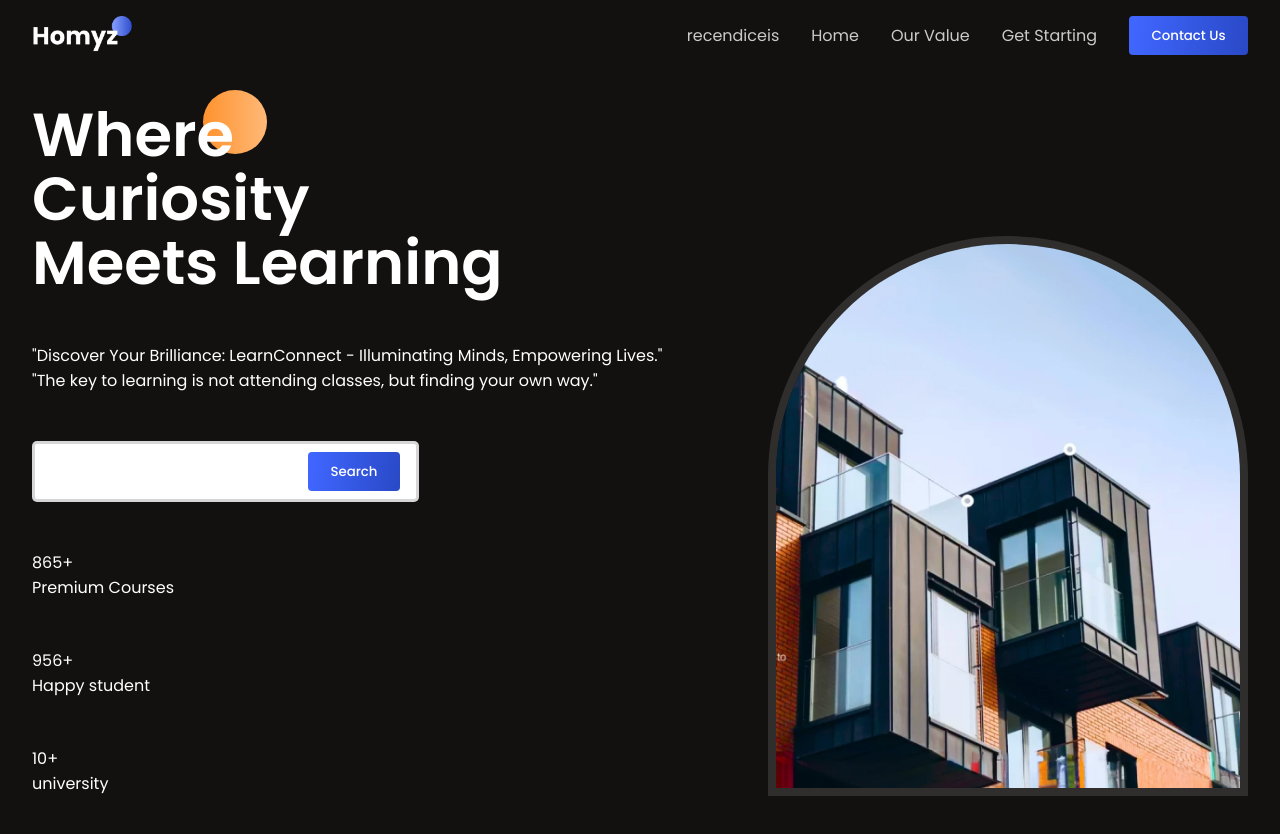
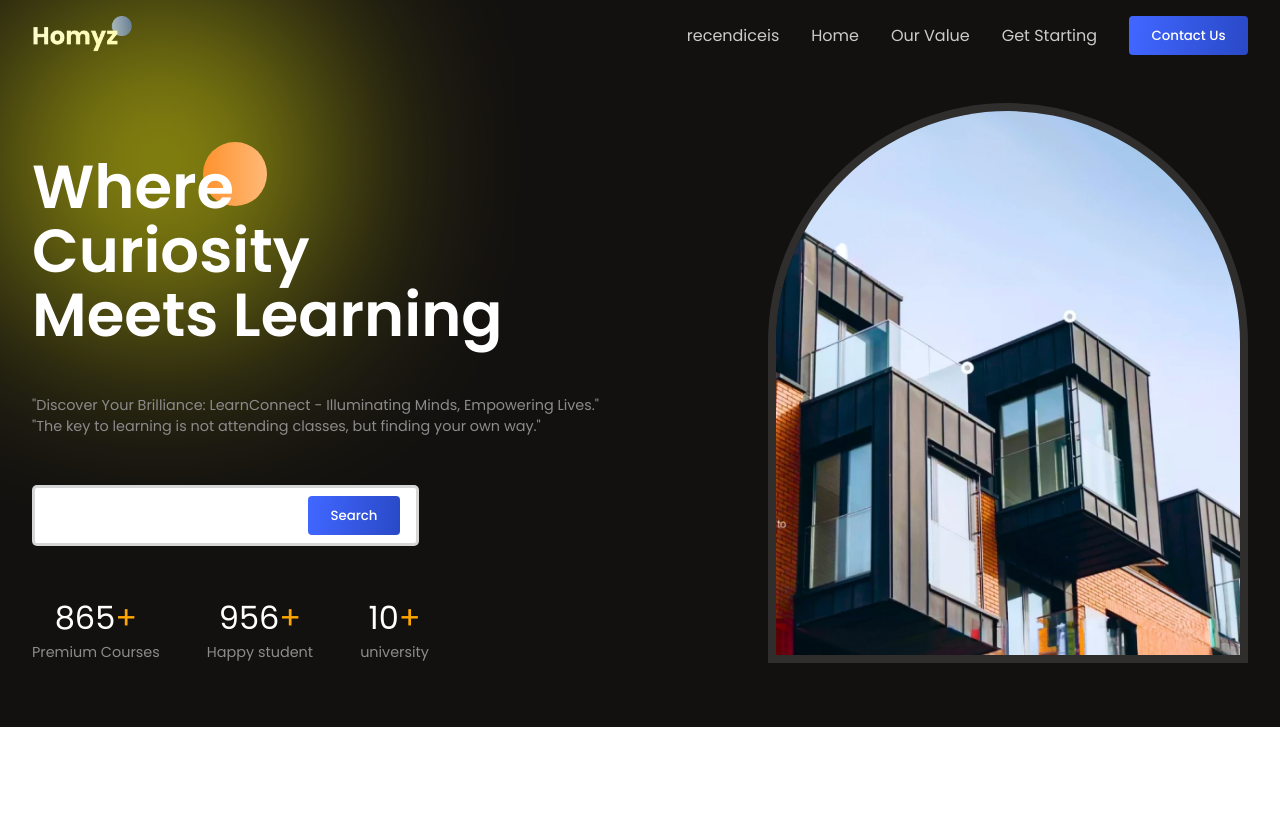
Before and after one commit to yousseflaghmir/e-learning-project, a React (Vite) app: page / in a window 1280 px wide. Shown: the top 834 px of the page. After the commit the page ends 800 px from the top, so only its background shows below. Built offline with nearby package versions, Linux system fonts and the light colour scheme.

Commit message:
youssef here

```diff
--- /dev/null
+++ b/src/App.css
@@ -0,0 +1,18 @@
+.App{
+    position: relative;
+    overflow-x: clip;
+
+}
+.App>:nth-child(1){
+    background-color: var(--black);
+    position: relative;
+
+}
+.white-gradiant{
+    position: absolute;
+    width: 20rem;
+    height: 20rem;
+    background: rgba(250, 246, 17, 0.582);
+    filter: blur(100px);
+    border-radius: 100px;
+}
--- a/src/App.jsx
+++ b/src/App.jsx
@@ -1,10 +1,14 @@
 import Header from './compenants/header/header'
 import Hero from './compenants/hero/hero'
+import './App.css'
 function App() {
   return (
     <div className="App">
-      <Header/>
-       <Hero />
+      <div>
+        <div className="white-gradiant"/>
+        <Header/>
+        <Hero/>
+      </div>
     </div>
   );
 }
--- a/src/compenants/header/header.css
+++ b/src/compenants/header/header.css
@@ -1,5 +1,5 @@
 .h-wrapper{
-   background: var(--black);
+
    color: white;
 }
 .h-container{
--- a/src/compenants/hero/hero.css
+++ b/src/compenants/hero/hero.css
@@ -2,7 +2,6 @@
     color:white;
     position: relative;
     padding-bottom: 2rem;
-    background-color: var(--black);
 }
 .hero-container{
     justify-content: space-between;
@@ -48,6 +47,20 @@
     border: none;
     outline: none;
 }
+.stats{
+    width: 70%;
+    justify-content: space-between;
+
+}
+.stat>:nth-child(1){
+    font-size: 2rem;
+
+}
+.stat>:nth-child(1)>:last-child{
+    color: orange;
+}
+
+
 .image-container{
     width: 30rem;
     height: 35rem;
--- a/src/compenants/hero/hero.jsx
+++ b/src/compenants/hero/hero.jsx
@@ -17,8 +17,8 @@ return (
 
                 </div>
                 <div className=" flexColStart hero-des">
-                    <span>"Discover Your Brilliance: LearnConnect - Illuminating Minds, Empowering Lives."</span>
-                    <span>"The key to learning is not attending classes, but finding your own way."</span>
+                    <span className="secondaryText">"Discover Your Brilliance: LearnConnect - Illuminating Minds, Empowering Lives."</span>
+                    <span className="secondaryText">"The key to learning is not attending classes, but finding your own way."</span>
                 </div>
 
                 <div className="search-bar">
@@ -27,37 +27,35 @@ return (
                 </div>
 
                 <div className="flexCenter stats">
-                     <div className="flexColStart stat">
+                     <div className="flexColCenter stat">
 
                         <span> <CountUp start={100} end={1000} duration={20}/>
                         <span>+</span></span>
-                        <span >Premium Courses </span>
+                        <span className="secondaryText">Premium Courses </span>
 
 
                      </div>
-                </div>
 
-                <div className="flexCenter stats">
-                     <div className="flexColStart stat">
+
+
+                     <div className="flexColCenter stat">
 
                         <span> <CountUp start={100} end={2000} duration={20}/>
                         <span>+</span></span>
-                        <span >Happy student </span>
+                        <span className="secondaryText">Happy student </span>
+
+                     </div>
 
 
-                     </div>
-                </div>
+                     <div className="flexColCenter stat">
 
-                <div className="flexCenter stats">
-                     <div className="flexColStart stat">
-
-                        <span> <CountUp start={1} end={10} duration={4}/>
+                        <span> <CountUp end={10}/>
                         <span>+</span></span>
-                        <span >university </span>
-
+                        <span className="secondaryText">university </span>
 
                      </div>
-                </div>
+                    </div>
+
             </div>
           {/* right side */}
 
```
